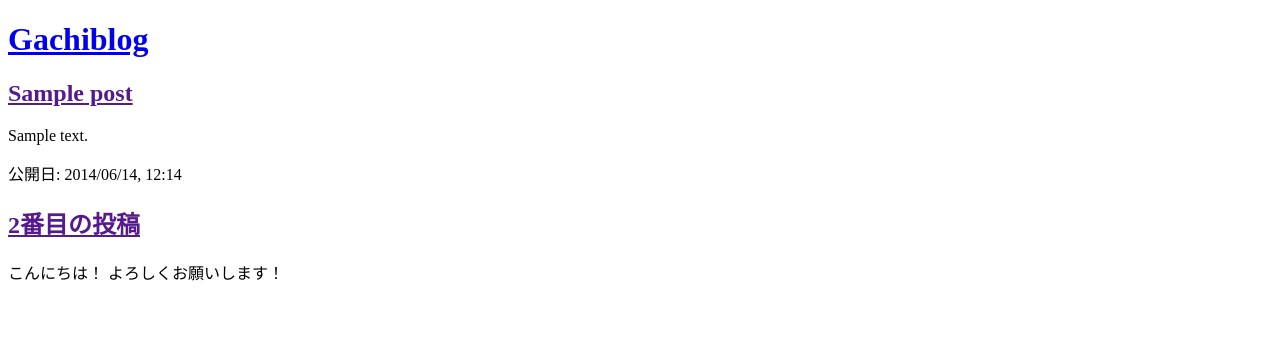
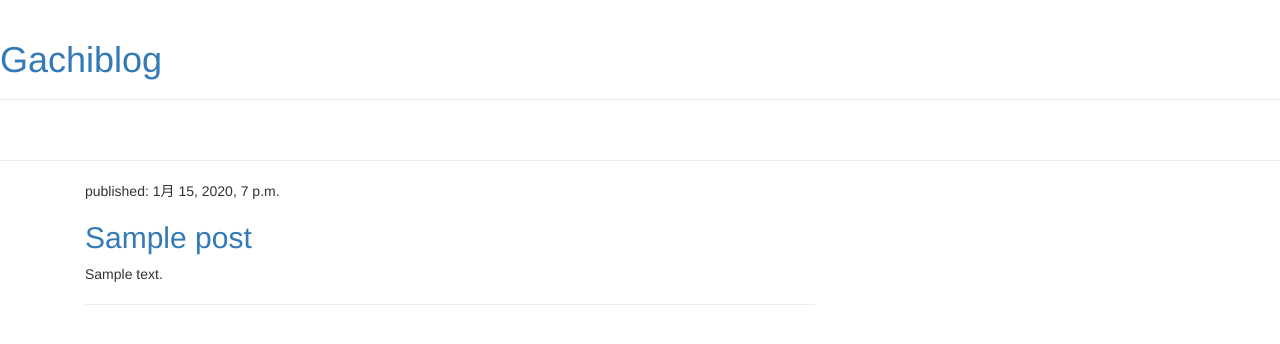
Before and after one commit to tagakk/blog, a Django app: page / in a window 1280 px wide. Shown: the top 344 px of the page. Run offline with Django 3.2, Linux system fonts and the light colour scheme; tables that the repository leaves empty hold one stand-in row (values such as "Sample post"); some libraries are stand-ins or nearby versions.

Commit message:
add post-detail

```diff
--- a/blog/templates/blog/base.html
+++ b/blog/templates/blog/base.html
@@ -9,12 +9,39 @@
     {% block title %}
     <title>Gachiblog</title>
     {% endblock title %}
+    <link rel="stylesheet" href="https://stackpath.bootstrapcdn.com/bootstrap/4.4.1/css/bootstrap.min.css" integrity="sha384-Vkoo8x4CGsO3+Hhxv8T/Q5PaXtkKtu6ug5TOeNV6gBiFeWPGFN9MuhOf23Q9Ifjh" crossorigin="anonymous">
+    <link rel="stylesheet" href="//maxcdn.bootstrapcdn.com/bootstrap/3.2.0/css/bootstrap.min.css">
+    <link rel="stylesheet" href="//maxcdn.bootstrapcdn.com/bootstrap/3.2.0/css/bootstrap-theme.min.css">
+    <link href="//fonts.googleapis.com/css?family=Lobster&subset=latin,latin-ext" rel="stylesheet" type="text/css">
+
+<link rel="stylesheet" href="{% static 'css/blog.css' %}">
+
+    {% block link1 %}
+    {% endblock link1 %}
+
+
+
 
 </head>
 <body>
+        <div class="page-header">
+                <h1><a href="/">Gachiblog</a></h1>
+            </div>
+            <br>
+            <hr>
+    <div class="content container">
+        <div class="row">
+            <div class="col-md-8">
+                {% block bodypo %}
+                {% endblock bodypo %}
+            </div>
+        </div>
+    </div>
 
-    {% block bodypo %}
 
-    {% endblock bodypo %}
+    <script src="https://code.jquery.com/jquery-3.4.1.slim.min.js" integrity="sha384-J6qa4849blE2+poT4WnyKhv5vZF5SrPo0iEjwBvKU7imGFAV0wwj1yYfoRSJoZ+n" crossorigin="anonymous"></script>
+　　　<script src="https://cdn.jsdelivr.net/npm/popper.js@1.16.0/dist/umd/popper.min.js" integrity="sha384-Q6E9RHvbIyZFJoft+2mJbHaEWldlvI9IOYy5n3zV9zzTtmI3UksdQRVvoxMfooAo" crossorigin="anonymous"></script>
+　　　<script src="https://stackpath.bootstrapcdn.com/bootstrap/4.4.1/js/bootstrap.min.js" integrity="sha384-wfSDF2E50Y2D1uUdj0O3uMBJnjuUD4Ih7YwaYd1iqfktj0Uod8GCExl3Og8ifwB6" crossorigin="anonymous"></script>
+
 </body>
 </html>
--- a/blog/templates/blog/post_list.html
+++ b/blog/templates/blog/post_list.html
@@ -1,27 +1,33 @@
 {% extends 'blog/base.html' %}
+{% load static %}
 {% block title %}
 <title>Gachiblog</title>
 {% endblock title %}
-{% block bodypo %}
-<div>
-    <h1><a href="/">Gachiblog</a></h1>
-</div>
+{% block link1 %}
+
+ {% endblock link1 %}
 
 
-{% for post in posts %}
-<div>
-    <p>{{ post.publish_date }}</p>
-    <h2><a href="">{{ post.title }}</a></h2>
-    <p>{{ post.text |linebreaksbr}}</p>
-</div>
-
-{% endfor %}
+{% block bodypo %}
 
 
 
-<div>
-    <p>公開日: 2014/06/14, 12:14</p>
-    <h2><a href="">2番目の投稿</a></h2>
-    <p> こんにちは！ よろしくお願いします！ </p>
+
+
+            {% for post in posts %}
+                <div class="post">
+                    <div class="date">
+                        <p>published: {{ post.published_date }}</p>
+                    </div>
+                    <h2><a href="{% url 'post_detail' pk=post.pk %}">{{ post.title }}</a></h2>
+                    <p>{{ post.text|linebreaksbr }}</p>
+                    <hr>
+                </div>
+            {% endfor %}
+
+
+
+
+
 
 {% endblock bodypo %}
--- a/blog/urls.py
+++ b/blog/urls.py
@@ -2,5 +2,6 @@ from django.urls import path
 from . import views
 
 urlpatterns = [
-    path('', views.post_list, name='post-list')
+    path('', views.post_list, name='post-list'),
+    path('post/<int:pk>/', views.post_detail, name='post_detail'),
 ]
--- a/blog/views.py
+++ b/blog/views.py
@@ -1,8 +1,13 @@
 from django.shortcuts import render
 from django.utils import timezone
 from .models import Post
+from django.shortcuts import render, get_object_or_404
 
 # Create your views here.
 def post_list(request):
     posts = Post.objects.order_by('published_date')
     return render(request, 'blog/post_list.html', {'posts':posts})
+
+def post_detail(request, pk):
+    post = get_object_or_404(Post, pk=pk)
+    return render(request, 'blog/post_detail.html', {'post': post})
--- a/config/settings.py
+++ b/config/settings.py
@@ -121,4 +121,5 @@ USE_TZ = True
 # https://docs.djangoproject.com/en/3.0/howto/static-files/
 
 STATIC_URL = '/static/'
-STATIC_ROOT = os.path.join(BASE_DIR, 'static')
+STATICFILES_DIRS = [os.path.join(BASE_DIR, 'static')]
+#STATIC_ROOT = os.path.join(BASE_DIR, 'static')
```
Also changed, not shown: blog/templates/blog/post_detail.html (added, +14 -0 lines).
